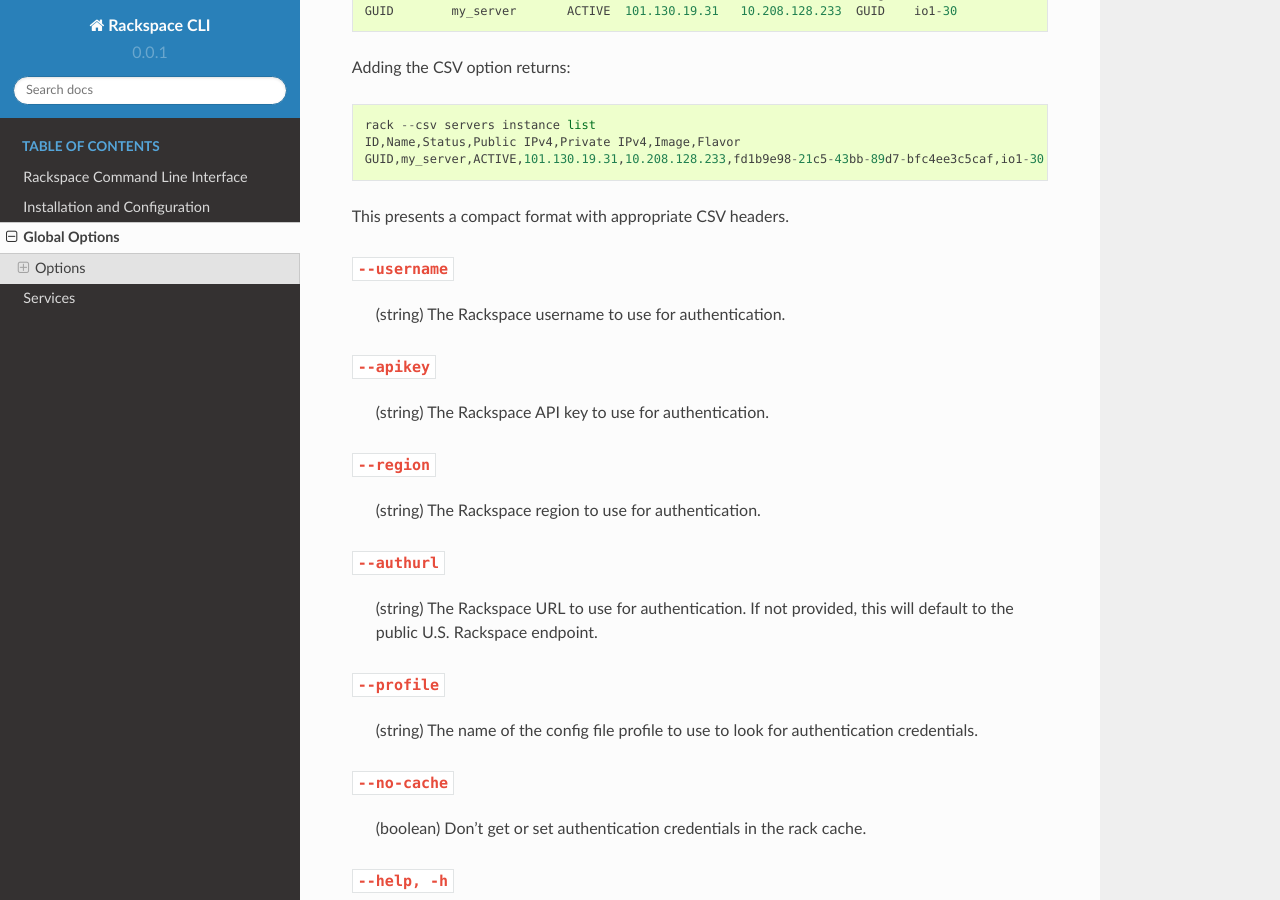
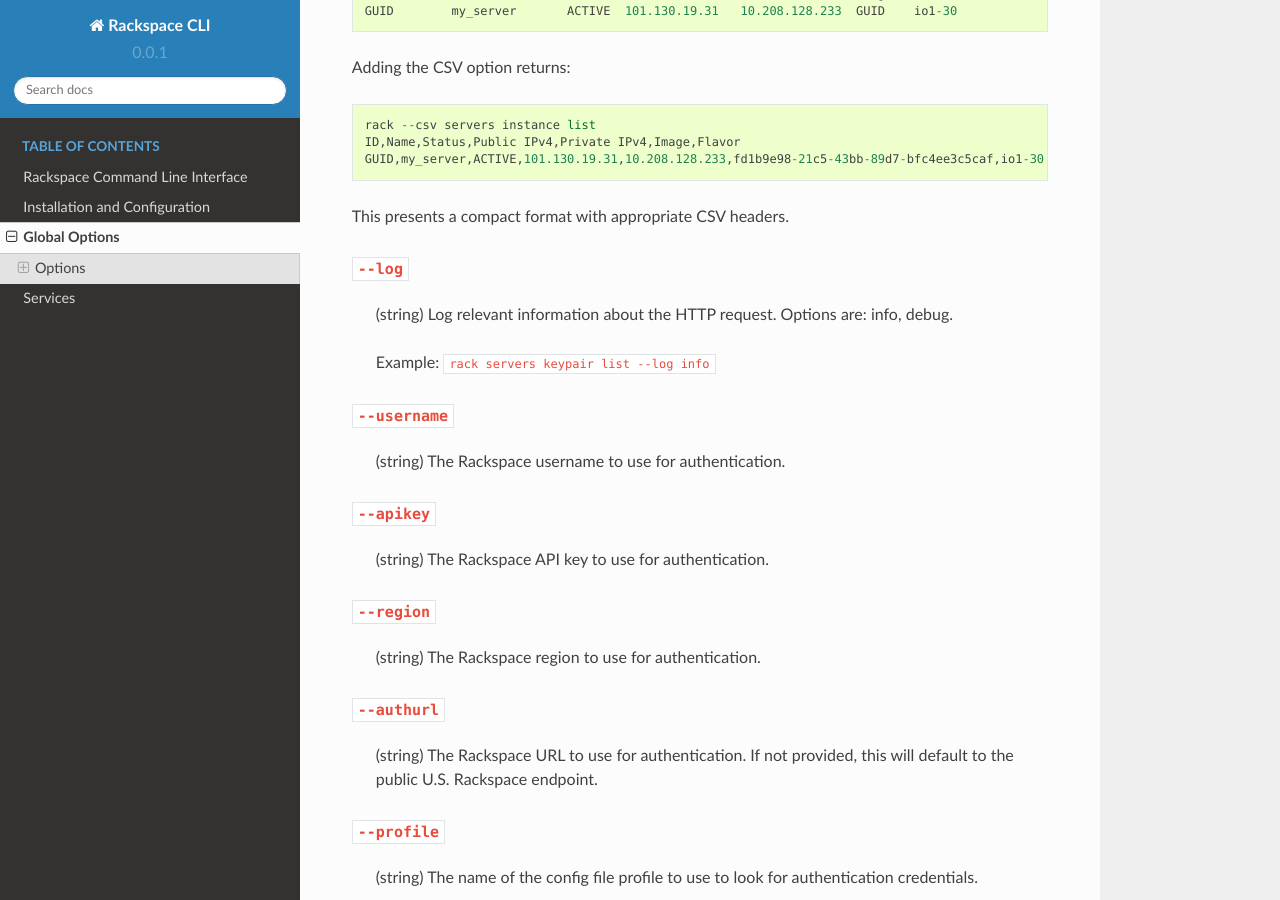
Before and after one commit to rackspace/rack, a Sphinx documentation site: the page built from docs/globaloptions.rst, in a window 1280 px wide and 900 px high, scrolled down 1820 px. Built offline with Sphinx 7.4.7 and the Read the Docs theme 2.0.0, drawn with Linux system fonts in a browser that asks for light colours.

Commit message:
add 'log' flag to docs

```diff
--- a/docs/globaloptions.rst
+++ b/docs/globaloptions.rst
@@ -92,23 +92,30 @@
 
 This presents a compact format with appropriate CSV headers.
 
+``--log``
+~~~~~~~~~
+
+  (string) Log relevant information about the HTTP request. Options are: info, debug.
+
+  Example: ``rack servers keypair list --log info``
+
 ``--username``
 ~~~~~~~~~~~~~~
 
   (string) The Rackspace username to use for authentication.
 
 ``--apikey``
-~~~~~~~~~~~~~~
+~~~~~~~~~~~~
 
   (string) The Rackspace API key to use for authentication.
 
 ``--region``
-~~~~~~~~~~~~~~
+~~~~~~~~~~~~
 
   (string) The Rackspace region to use for authentication.
 
 ``--authurl``
-~~~~~~~~~~~~~~
+~~~~~~~~~~~~~
 
   (string) The Rackspace URL to use for authentication. If not provided, this
   will default to the public U.S. Rackspace endpoint.
```
